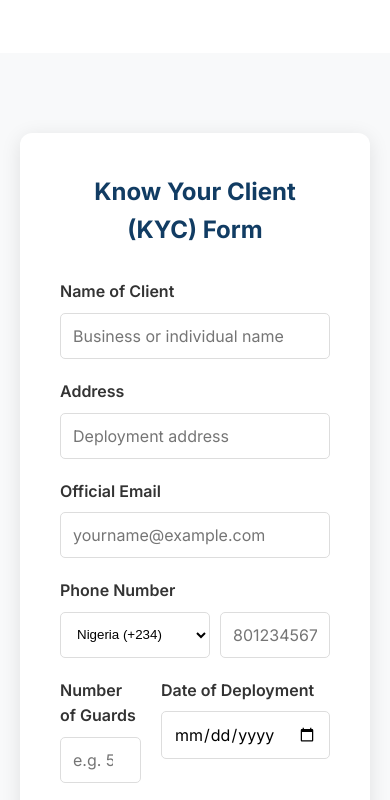
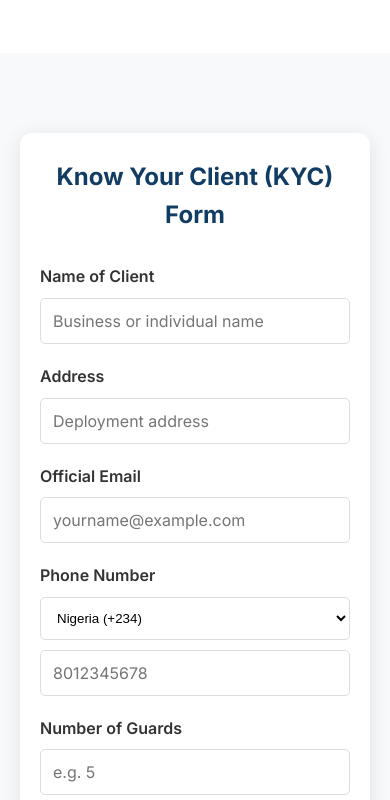
Before and after one commit to d4mz3y/Feedback-System, a website: page index.html in a window 390 px wide. Shown: the part 1060-1860 px from the top of the page. Drawn offline with Linux system fonts and the light colour scheme.

Commit message:
Fix mobile layout: stack form rows instead of squeezing them
The phone number row and the number-of-guards/deployment-date row stayed
side-by-side below 768px, crushing their placeholders (phone number cut off
mid-digit, "Number of Guards" label wrapping to three lines). Both now stack
vertically on mobile, same pattern as the existing hero/nav mobile rules.

```diff
--- a/style.css
+++ b/style.css
@@ -307,4 +307,21 @@ footer {
     .nav-links {
         display: none;
     }
+
+    .feedback-card {
+        padding: 25px 20px;
+    }
+
+    .form-row {
+        flex-direction: column;
+        gap: 0;
+    }
+
+    .phone-input {
+        flex-direction: column;
+    }
+
+    .phone-input select {
+        width: 100%;
+    }
 }
```
